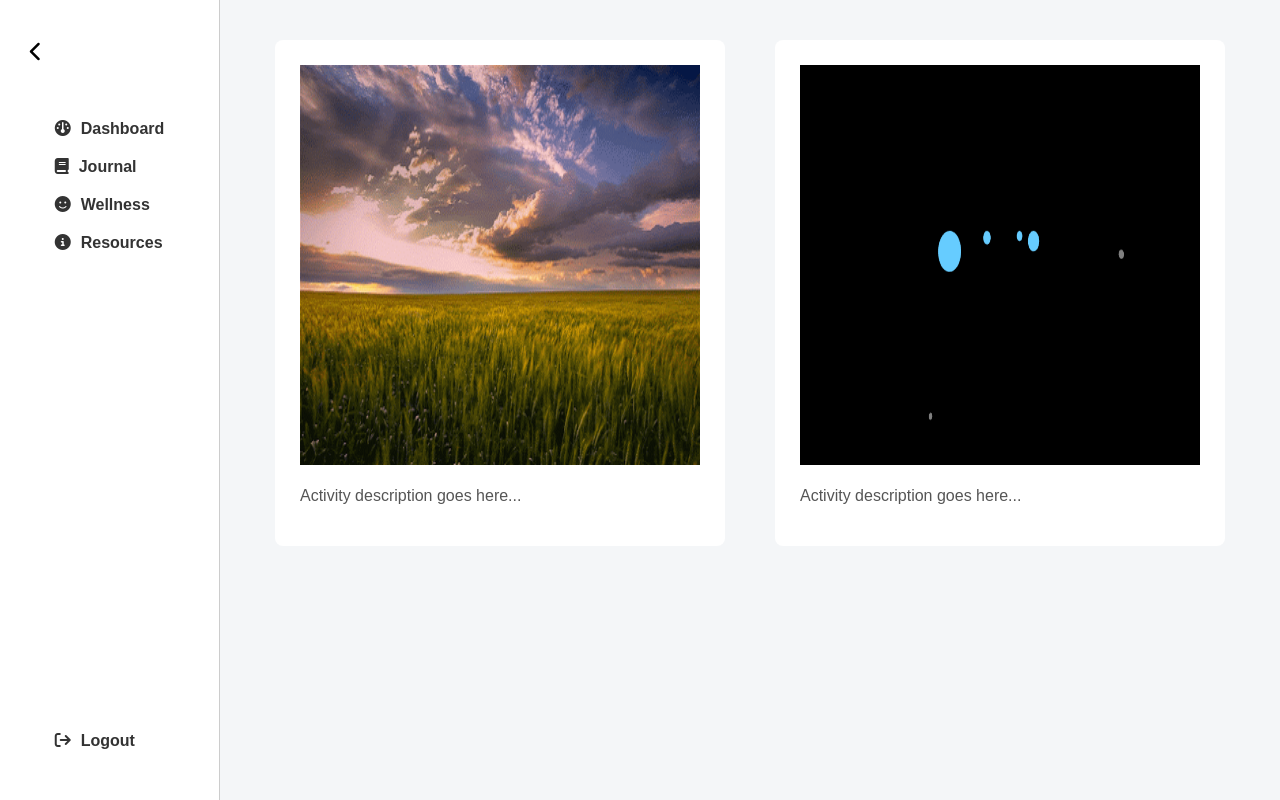
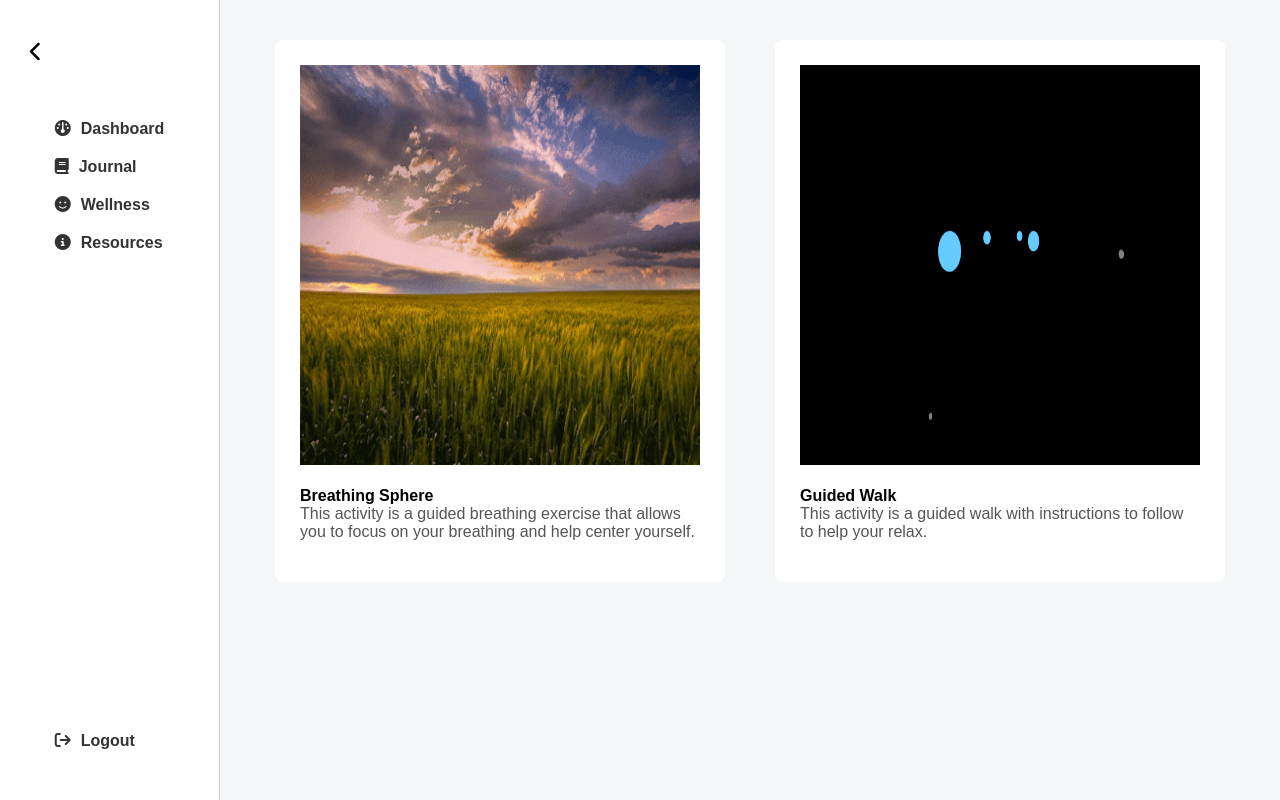
Before and after one commit to Jolisa-dot/StackUnderflow-SeniorProject, a React (Create React App) app in the folder Lumi/: page /wellness in a window 1280 px wide. Built offline with nearby package versions, Linux system fonts and the light colour scheme.

Commit message:
added activity descriptions

```diff
--- a/Lumi/src/components/Wellness.js
+++ b/Lumi/src/components/Wellness.js
@@ -15,7 +15,8 @@ function Wellness() {
             ><img src={field}></img></a>
             <br></br>
             <br></br>
-            <p>Activity description goes here...</p>
+            <h4>Breathing Sphere</h4>
+            <p>This activity is a guided breathing exercise that allows you to focus on your breathing and help center yourself.</p>
         </div><div className='activity-card'>
             <a
             href="/guided walking exercise/index.html"
@@ -25,7 +26,8 @@ function Wellness() {
                 ><img src={walk}></img></a>
                 <br></br>
                 <br></br>
-                <p>Activity description goes here...</p>
+                <h4>Guided Walk</h4>
+                <p>This activity is a guided walk with instructions to follow to help your relax.</p>
             </div>
         </div></>
     );
```
